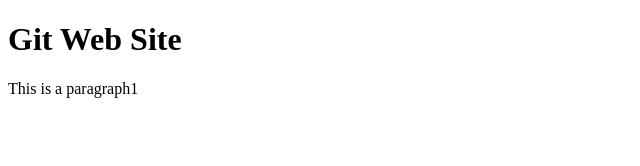
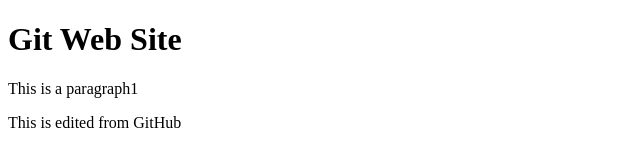
Before and after one commit to gitnat99/firstgitrepo, a plain HTML site: page index.html in a window 1280 px wide. Shown: the whole page, without its empty margins (0-640 px from the left). Drawn offline with Linux system fonts and the light colour scheme.

Commit message:
committing from GitHub
we updated index.html file from GitHub

```diff
--- a/index.html
+++ b/index.html
@@ -9,6 +9,7 @@
 <body>
     <h1>Git Web Site</h1>
     <p> This is a paragraph1</p>
+    <p>This is edited from GitHub</p>
 
 </body>
 </html>
```
